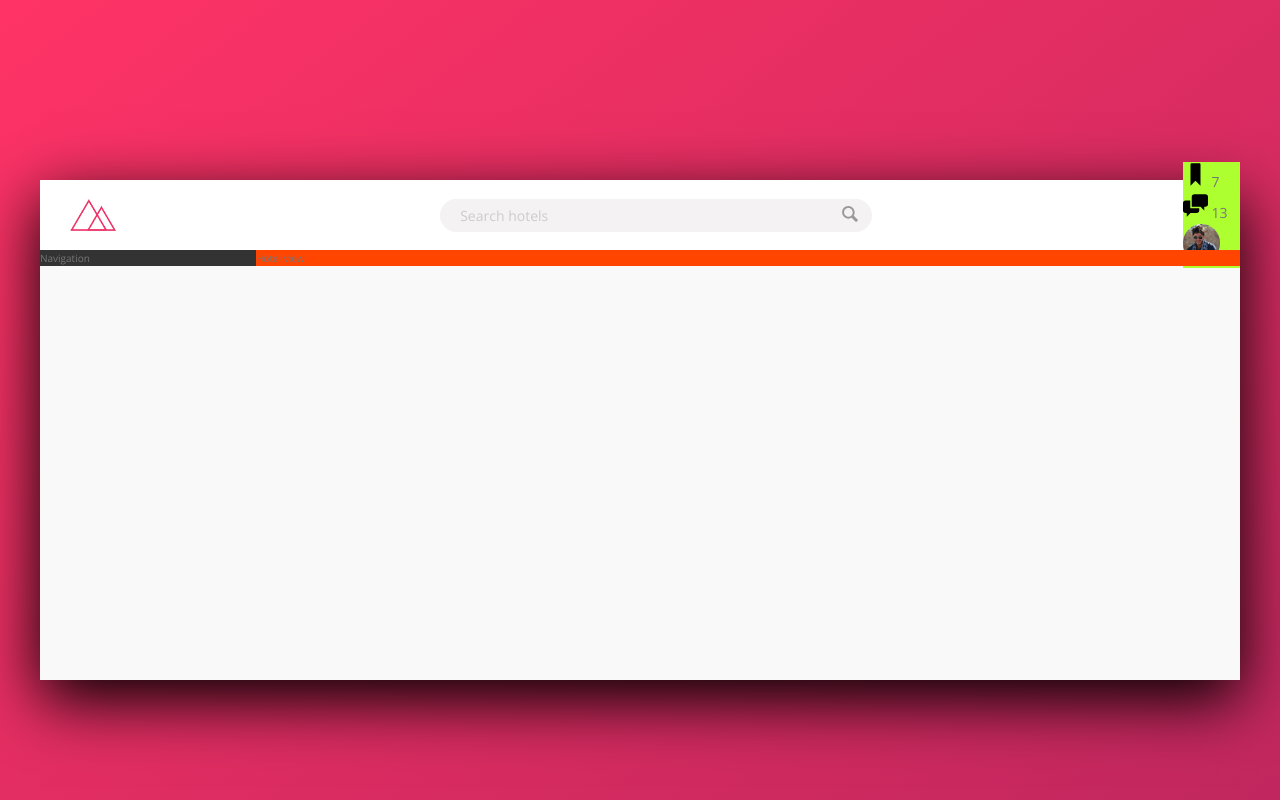
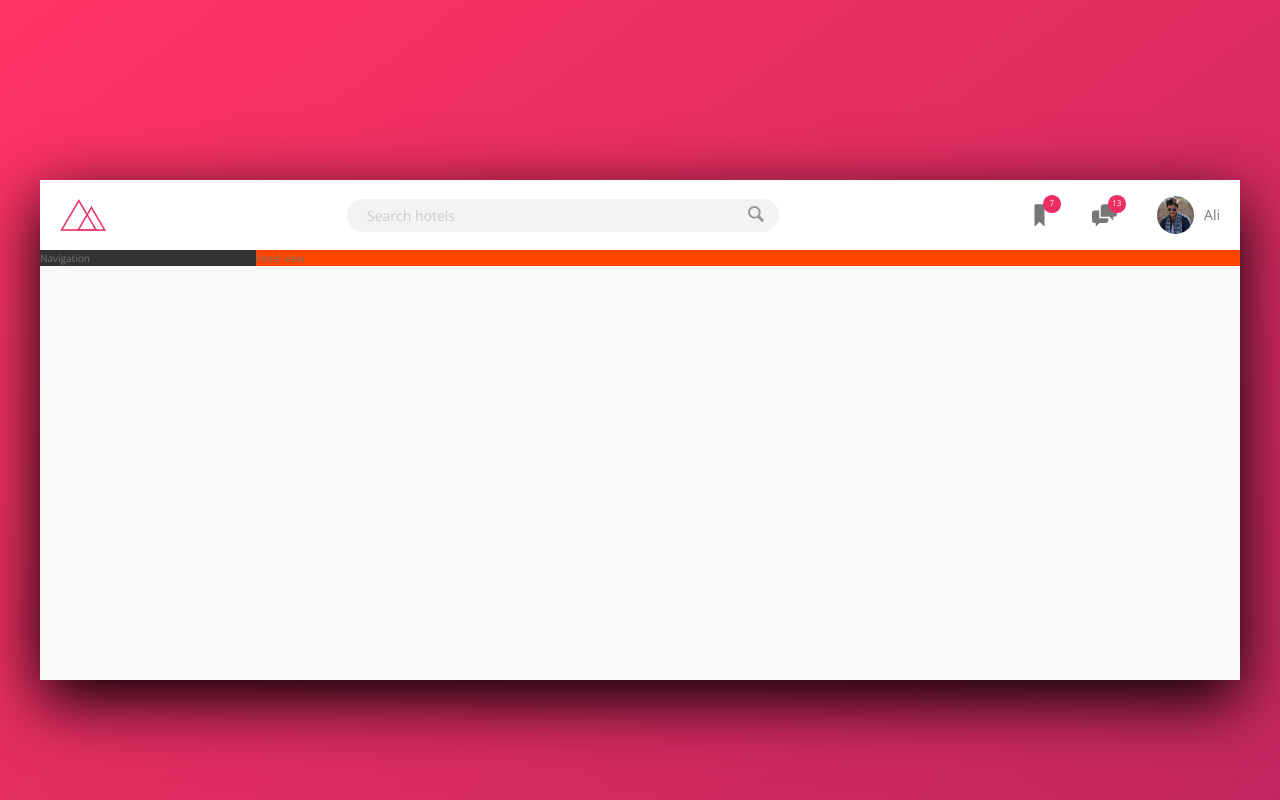
Before and after one commit to AliAbukahil/Trillo_Booking_App, a website: page src/index.html in a window 1280 px wide. Shown: the top 800 px of the page. Drawn offline with nearby package versions, Linux system fonts and the light colour scheme; files that its build step writes are made by us from their sources.

Commit message:
Building the Header 3

```diff
--- a/src/scss/_components.scss
+++ b/src/scss/_components.scss
@@ -2,7 +2,7 @@
 // LOGO
 .logo {
   height: 3.25rem;
-  margin-left: 3rem;
+  margin-left: 2rem;
 }
 
 ///////////////////////////
@@ -73,26 +73,62 @@
 ///////////////////////////
 // USER NAVIGATION
 .user-nav {
-  background-color: greenyellow;
+  // align-self: stretch; to overwrite   align-items: center; in the header class in the _layout file
+  align-self: stretch;
+
+  display: flex;
+  align-items: center;
+
+  // user-nav navEL and all the three direct divS children in the nav el where the nav has user-nav class. look html file
+  & > * {
+    padding: 0 2rem; // 0 top/bottom 2rem left/right
+    cursor: pointer;
+    height: 100%;
+    display: flex;
+    align-items: center;
+  }
+  & > *:hover {
+    background-color: var(--color-grey-light-2);
+  }
+
   &__icon-box {
+    position: relative;
   }
 
   &__icon {
     height: 2.5rem;
     width: 2.5rem;
+    fill: var(--color-grey-dark-2);
+    position: relative;
   }
 
   &__notification {
+    font-size: 0.8rem;
+    height: 1.75rem;
+    width: 1.75rem;
+    border-radius: 50%;
+    background-color: var(--color-primary);
+    color: #fff;
+    position: absolute;
+    top: 1.5rem;
+    right: 1.1rem;
+
+    display: flex;
+    justify-content: center; // centers the content horizontally
+    align-items: center; // centers the content vertically
   }
 
-  &__user {
-  }
+  //   &__user {
+  // no need for this
+  //   }
 
   &__user-photo {
     height: 3.75rem;
     border-radius: 50%;
+    margin-right: 1rem;
   }
 
-  &__user-name {
-  }
+  //   &__user-name {
+  // no need for this
+  //   }
 }
```
